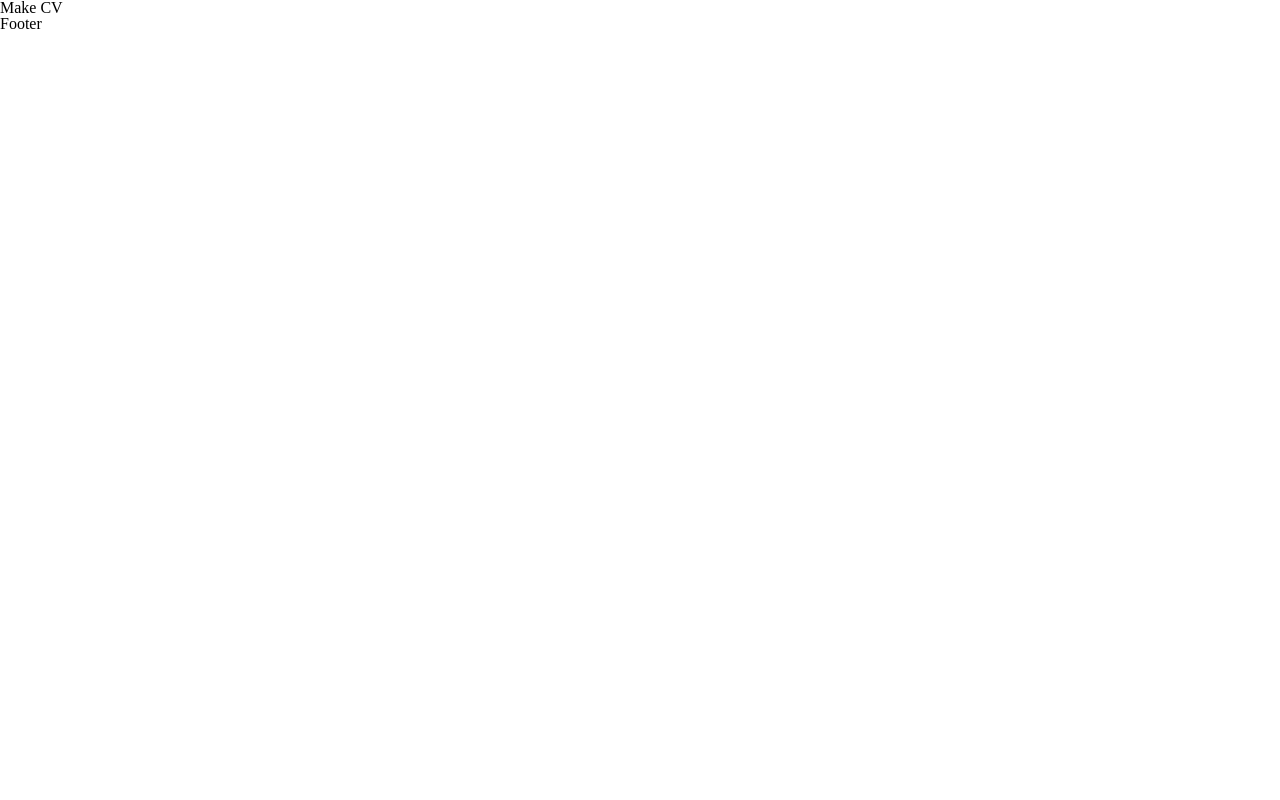
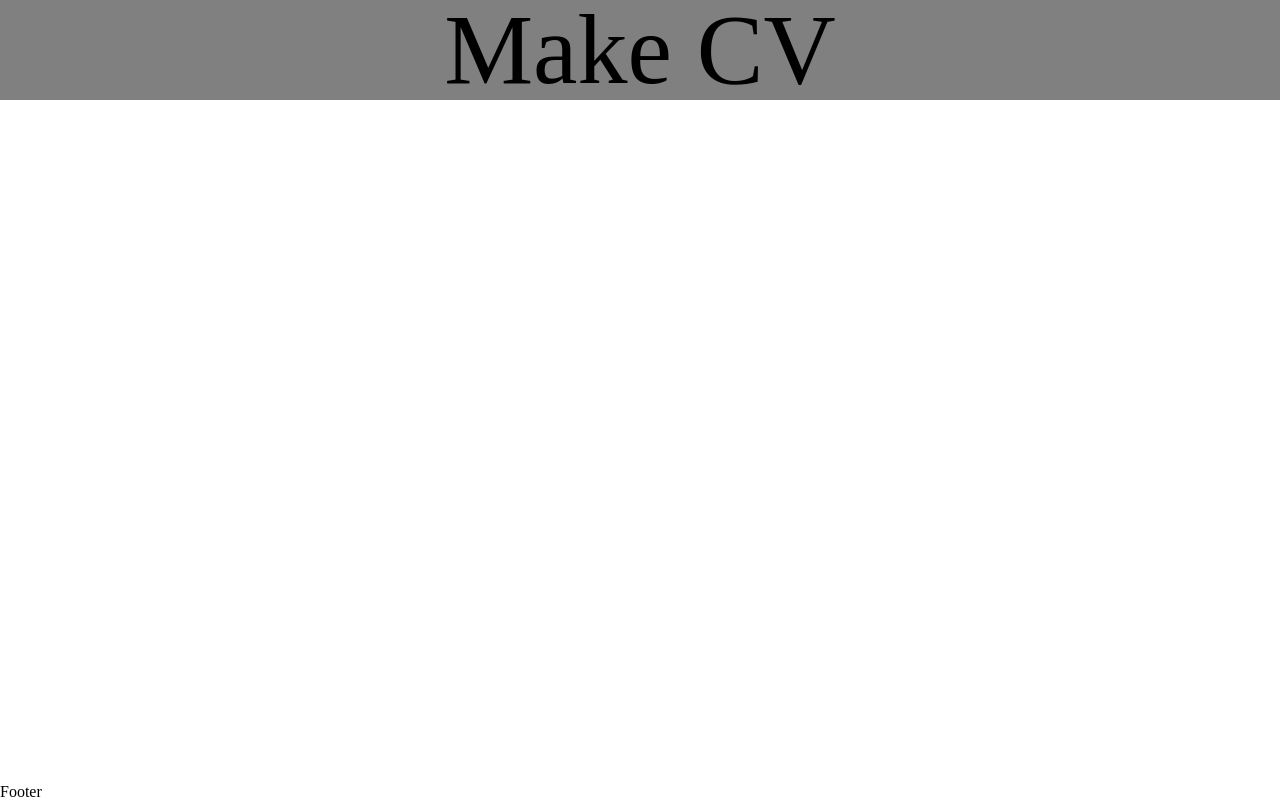
Before and after one commit to 6okuJins/cv-project, a React (Create React App) app: page / in a window 1280 px wide. Built offline with nearby package versions, Linux system fonts and the light colour scheme.

Commit message:
Create style for App and Header

```diff
--- /dev/null
+++ b/src/styles/App.scss
@@ -0,0 +1,18 @@
+@use 'shared';
+#root {
+  height: 100vh;
+}
+.app {
+  display: flex;
+  height: 100%;
+  min-height: 100%;
+  flex-direction: column;
+  justify-content: space-between;
+}
+.header,
+.footer {
+  flex: none;
+}
+.main {
+  flex: auto;
+}
--- /dev/null
+++ b/src/styles/Header.scss
@@ -0,0 +1,9 @@
+@use 'shared';
+.header {
+  display: flex;
+  justify-content: center;
+  background-color: shared.$primary-color;
+  h1 {
+    font-size: 100px;
+  }
+}
--- /dev/null
+++ b/src/styles/_shared.scss
@@ -0,0 +1 @@
+$primary-color: grey;
--- a/src/styles/index.js
+++ b/src/styles/index.js
@@ -1 +1,3 @@
 export * from './meyerReset.scss';
+export * from './App.scss';
+export * from './Header.scss';
```
